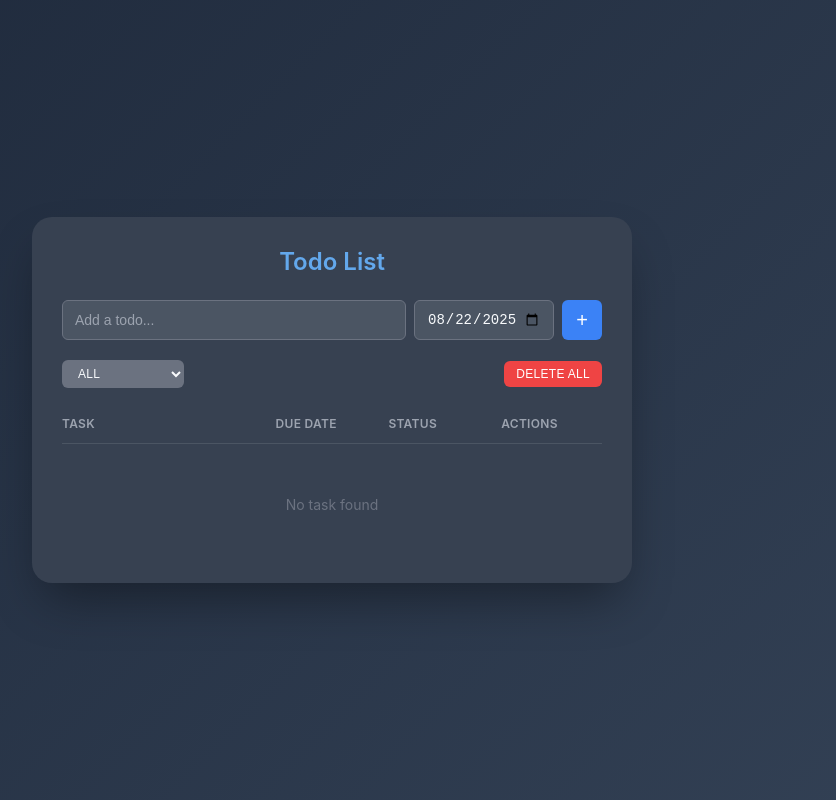
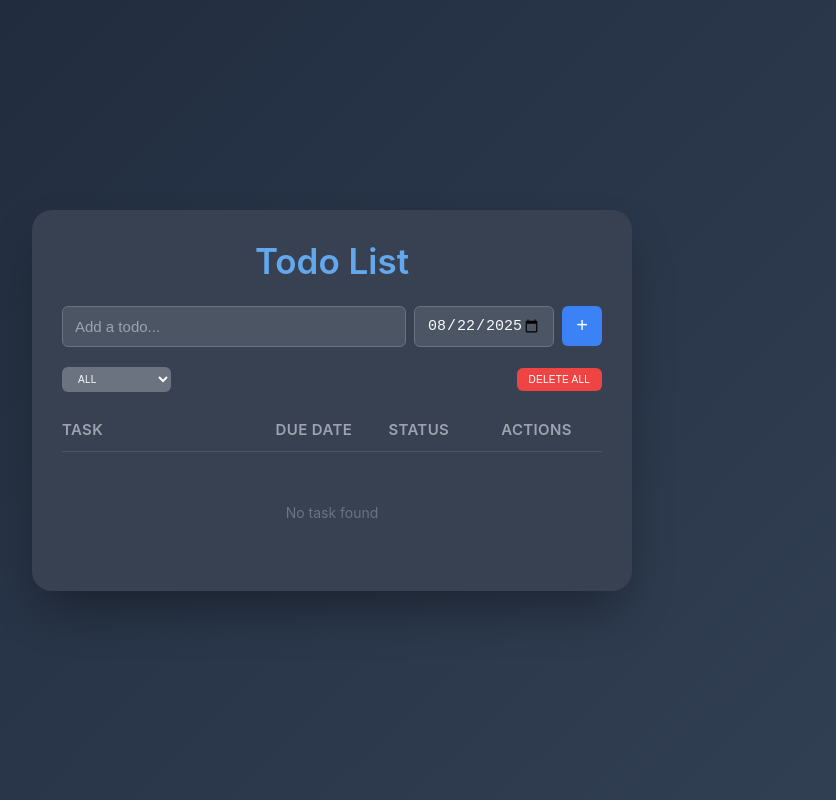
Before and after one commit to Revou-Coding-Camp/codingcamp-18-aug-25-jnaedi-debug, a plain HTML site: page index.html in a window 1280 px wide. Shown: the whole page, without its empty margins (308-1144 px from the left). Drawn offline with Linux system fonts and the light colour scheme.

```diff
--- a/css/style.css
+++ b/css/style.css
@@ -30,7 +30,7 @@ body {
 
 .todo-title {
     color: #63a8ec;
-    font-size: 24px;
+    font-size: 35px;
     font-weight: 600;
 }
 
@@ -47,7 +47,7 @@ body {
     border-radius: 6px;
     padding: 10px 12px;
     color: #f8fafc;
-    font-size: 14px;
+    font-size: 15px;
 }
 
 .task-input::placeholder {
@@ -66,7 +66,7 @@ body {
     border-radius: 6px;
     padding: 10px 12px;
     color: #f8fafc;
-    font-size: 14px;
+    font-size: 15px;
     width: 140px;
 }
 
@@ -107,7 +107,7 @@ body {
     border-radius: 6px;
     padding: 6px 12px;
     color: #f8fafc;
-    font-size: 12px;
+    font-size: 10px;
     font-weight: 500;
     cursor: pointer;
     text-transform: uppercase;
@@ -125,7 +125,7 @@ body {
     border-radius: 6px;
     padding: 6px 12px;
     color: white;
-    font-size: 12px;
+    font-size: 10px;
     font-weight: 500;
     cursor: pointer;
     text-transform: uppercase;
@@ -148,7 +148,7 @@ body {
 
 .table-header span {
     color: #9ca3af;
-    font-size: 12px;
+    font-size: 15px;
     font-weight: 600;
     text-transform: uppercase;
     letter-spacing: 0.025em;
```
